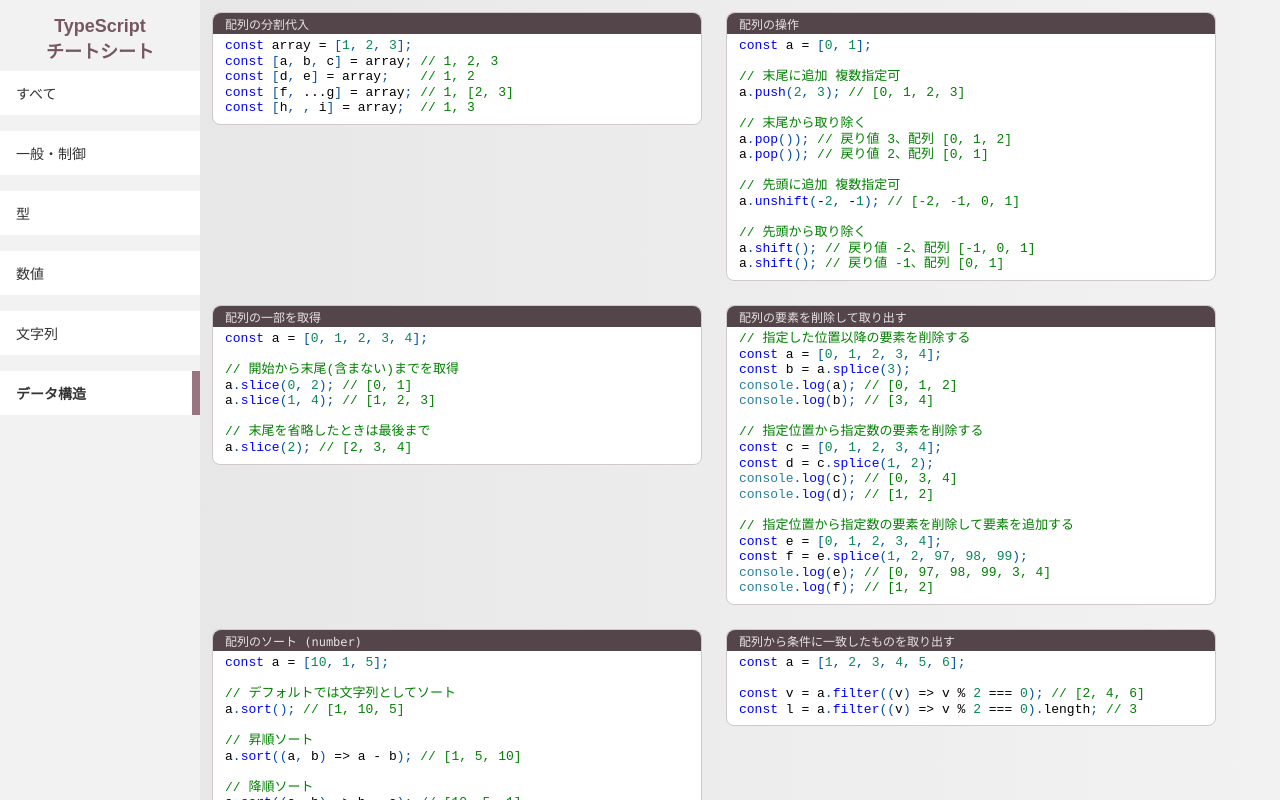
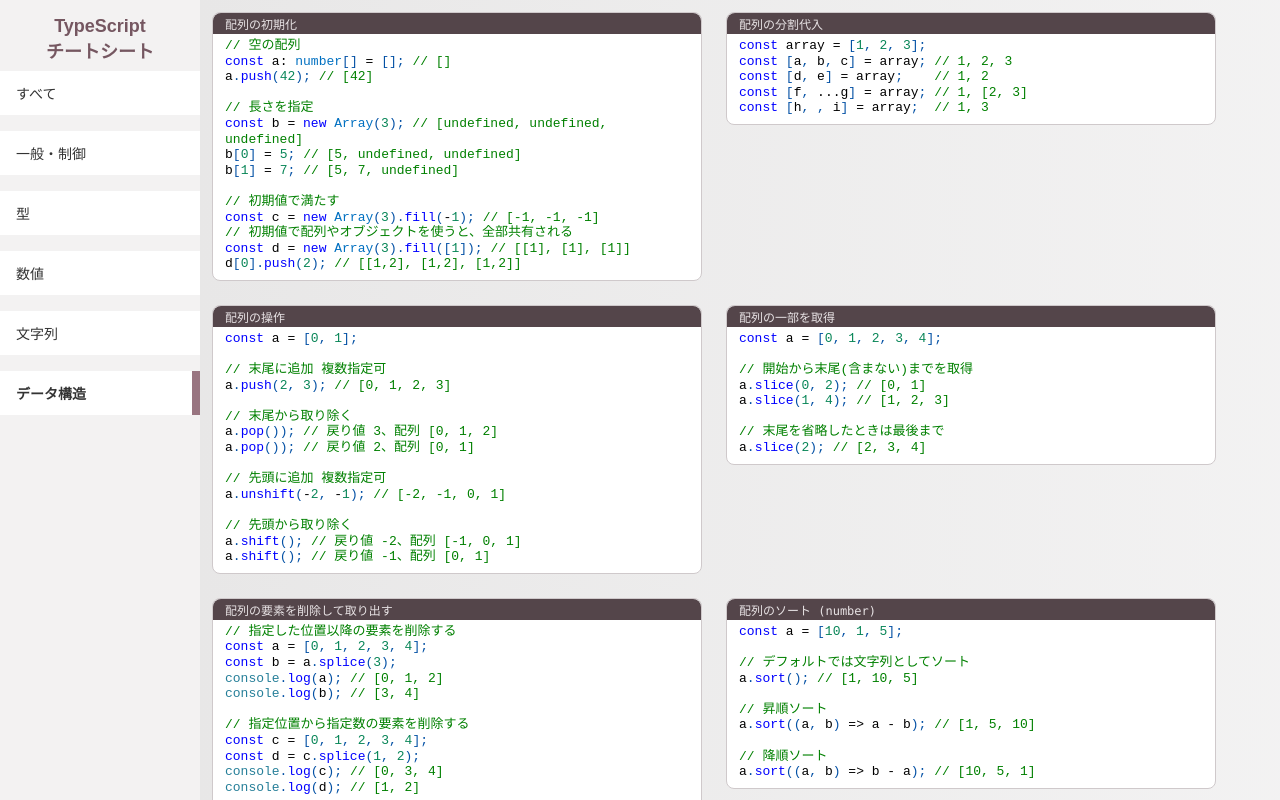
Before and after one commit to tris5572/ts-cheat-sheet-next, a Next.js app: page /Data in a window 1280 px wide. Shown: the top 800 px of the page. Built offline with nearby package versions, Linux system fonts and the light colour scheme.

Commit message:
データの追加・修正

```diff
--- a/src/data/data.ts
+++ b/src/data/data.ts
@@ -124,15 +124,15 @@
 Math.ceil(2.1); // 3
 Math.ceil(-2.1); // -2
 
+// 小数点以下削除
+Math.trunc(2.1); // 2
+Math.trunc(-2.1); // -2
+
 // 四捨五入
 Math.round(2.4); // 2
 Math.round(2.5); // 3
 Math.round(-2.5); // -2
 Math.round(-2.6); // -3
-
-// 小数点以下削除
-Math.trunc(2.1); // 2
-Math.trunc(-2.1); // -2
 `,
   },
   {
@@ -196,6 +196,26 @@
 const c = "a";
 (s.match(new RegExp(c, "g")) || []).length; // 2
 (s.match(new RegExp(c, "gi")) || []).length; // 3
+`,
+  },
+  {
+    category: "Data",
+    name: "配列の初期化",
+    code: `
+// 空の配列
+const a: number[] = []; // []
+a.push(42); // [42]
+
+// 長さを指定
+const b = new Array(3); // [undefined, undefined, undefined]
+b[0] = 5; // [5, undefined, undefined]
+b[1] = 7; // [5, 7, undefined]
+
+// 初期値で満たす
+const c = new Array(3).fill(-1); // [-1, -1, -1]
+// 初期値で配列やオブジェクトを使うと、全部共有される
+const d = new Array(3).fill([1]); // [[1], [1], [1]]
+d[0].push(2); // [[1,2], [1,2], [1,2]]
 `,
   },
   {
```
